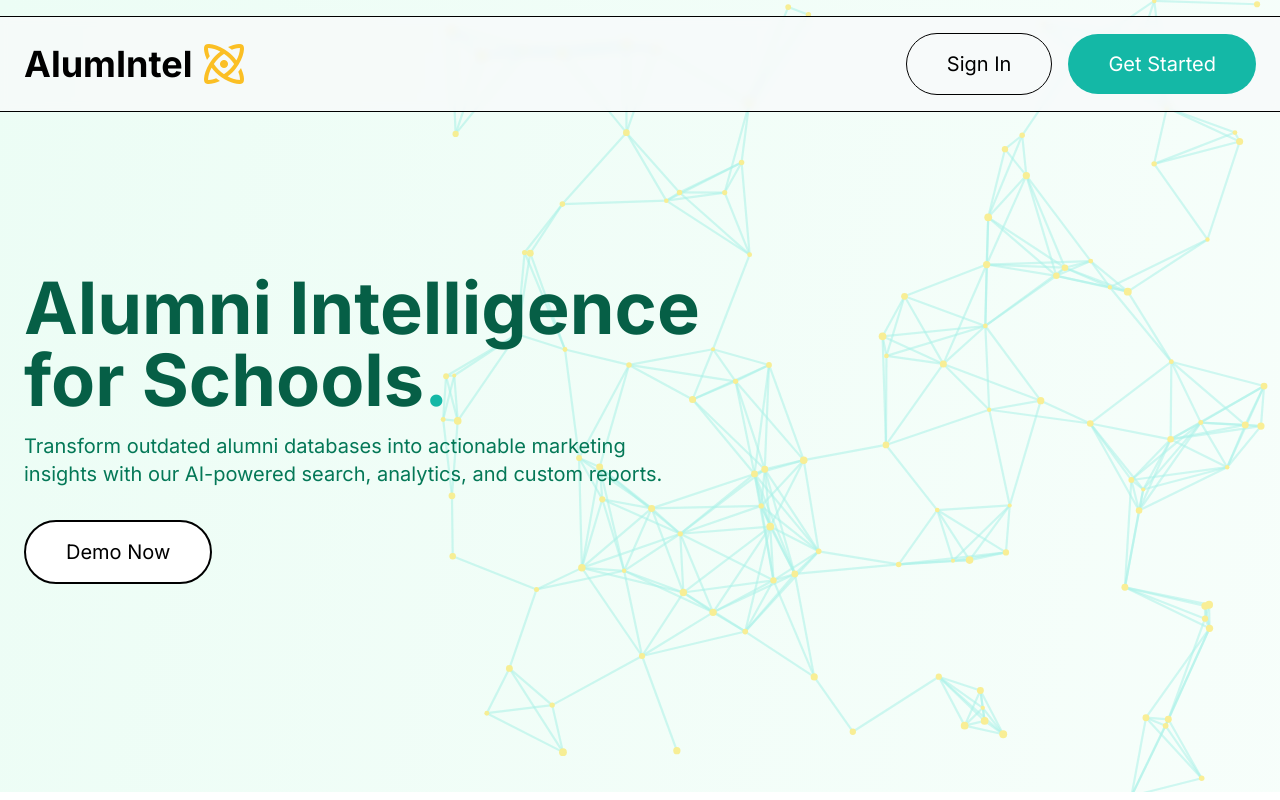
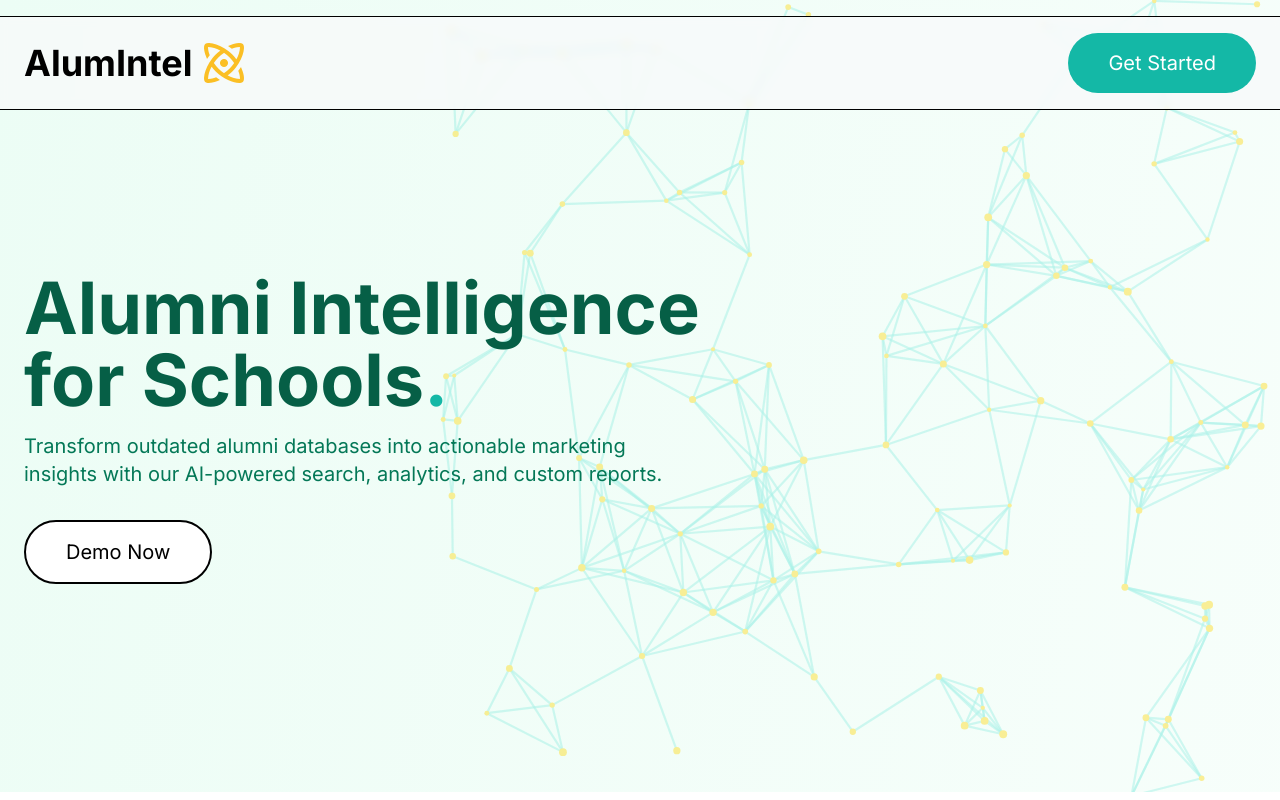
Before and after one commit to maimond123/alumlo, a Next.js app: page / in a window 1280 px wide. Shown: the top 800 px of the page. Built offline with nearby package versions, Linux system fonts and the light colour scheme; no server answers.

Commit message:
commented out signin

```diff
--- a/components/navigation.tsx
+++ b/components/navigation.tsx
@@ -47,7 +47,7 @@ export default function Navigation() {
         </Link>
 
         <div className="flex items-center space-x-4">
-          <Link href="/signin">
+          {/* <Link href="/signin">
             <motion.button
               whileHover={{ scale: 1.05 }}
               whileTap={{ scale: 0.95 }}
@@ -55,7 +55,7 @@ export default function Navigation() {
             >
               Sign In
             </motion.button>
-          </Link>
+          </Link> */}
           <motion.button
             onClick={handleGetStarted} // Updated to call the new function
             whileHover={{ scale: 1.05 }}
```
